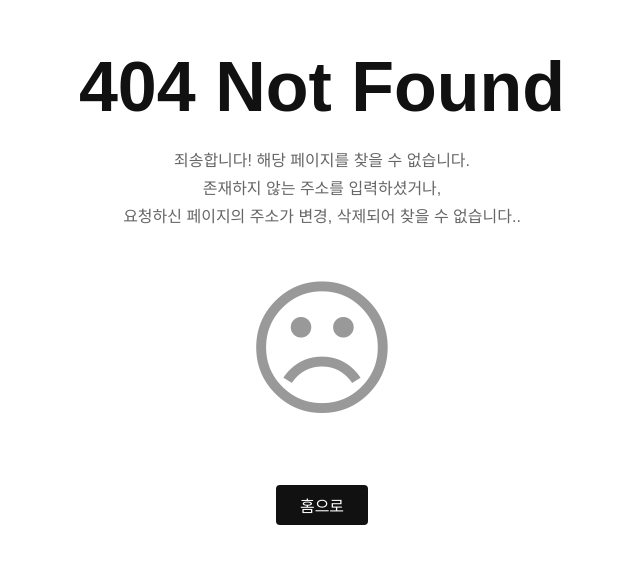
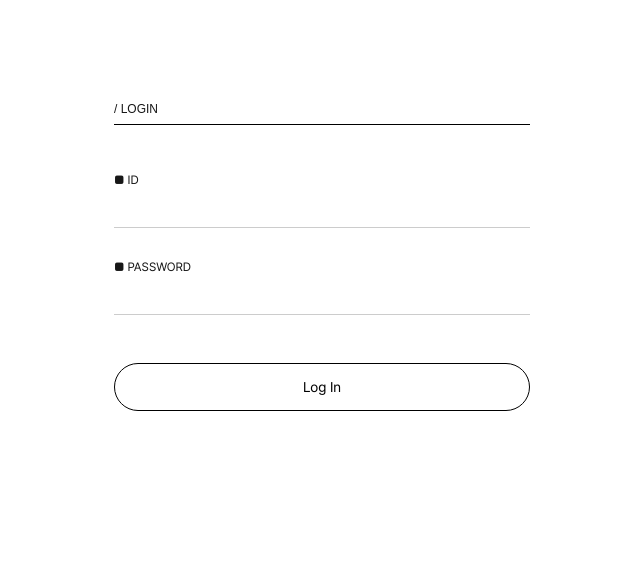
Before and after one commit to prgrms-fe-devcourse/NFE1_2_3_Turtleneck, a Next.js app in the folder client/: page /login in a window 1280 px wide. Before the commit this address had no page. Shown: the part 114-678 px from the top of the page, without its empty margins (318-958 px from the left). Built offline with nearby package versions, Linux system fonts and the light colour scheme.

Commit message:
✨ Feat: 로그인 페이지 구현 #47

```diff
--- /dev/null
+++ b/client/src/app/login/login.module.scss
@@ -0,0 +1,80 @@
+// login.module.scss
+.login_wrap {
+  display: flex;
+  align-items: center;
+  justify-content: center;
+  min-height: calc(100vh - 60px);
+}
+
+.login_box {
+  width: 100%;
+  max-width: 480px;
+  padding: 0 32px;
+}
+
+.login_title {
+  font-size: 12px;
+  font-weight: 400;
+  margin-bottom: 48px;
+  border-bottom: 1px solid #000000;
+  padding-bottom: 8px;
+}
+
+.login_form {
+  display: flex;
+  flex-direction: column;
+  gap: 32px;
+  position: relative;
+}
+
+.input_wrap {
+  display: flex;
+  flex-direction: column;
+  gap: 8px;
+}
+
+.input_label {
+  font-family: 'Pretendard';
+  font-size: 12px;
+  font-weight: 400;
+}
+
+.input_field {
+  width: 100%;
+  border: none;
+  border-bottom: 1px solid #cccccc;
+  padding: 8px 0;
+  font-family: 'Pretendard';
+  font-size: 14px;
+
+  &:focus {
+    outline: none;
+    border-bottom: 1px solid #000000;
+  }
+}
+
+.error_message {
+  color: #ff0000;
+  font-family: 'Pretendard';
+  font-size: 12px;
+  position: absolute;
+  bottom: 80px;
+  left: 0; // 왼쪽 정렬을 위해 추가
+  margin-bottom: -16px; // 비밀번호란과의 간격 조정
+}
+
+.login_button {
+  width: 100%;
+  height: 48px;
+  border: 1px solid #000000;
+  border-radius: 24px;
+  background-color: #ffffff;
+  font-family: 'Pretendard';
+  font-size: 14px;
+  margin-top: 16px; // 상단 여백 증가
+
+  &:hover {
+    background-color: #2ed3b7;
+    border: 1px solid #ffffff;
+  }
+}
--- /dev/null
+++ b/client/src/app/login/page.jsx
@@ -0,0 +1,97 @@
+// login/page.jsx
+'use client';
+import styles from './login.module.scss';
+import { signIn } from 'next-auth/react';
+import { useState } from 'react';
+import { useRouter } from 'next/navigation';
+
+export default function LoginPage() {
+  const router = useRouter();
+  const [formData, setFormData] = useState({
+    id: '',
+    password: '',
+  });
+  const [error, setError] = useState('');
+
+  const handleSubmit = async (e) => {
+    e.preventDefault();
+
+    // 유효성 검사
+    if (!formData.id) {
+      setError('아이디를 입력해주세요');
+      return;
+    }
+    if (!formData.password) {
+      setError('비밀번호를 입력해주세요');
+      return;
+    }
+
+    try {
+      const res = await signIn('credentials', {
+        id: formData.id,
+        password: formData.password,
+        redirect: false,
+      });
+
+      if (res.error) {
+        setError('아이디 또는 비밀번호가 일치하지 않습니다.');
+        return;
+      }
+
+      router.push('/');
+    } catch (error) {
+      setError('로그인 중 오류가 발생했습니다.');
+    }
+  };
+
+  const handleChange = (e) => {
+    const { name, value } = e.target;
+    setFormData((prev) => ({
+      ...prev,
+      [name]: value,
+    }));
+    setError(''); // 입력 시 에러 메시지 초기화
+  };
+
+  return (
+    <div className={styles.login_wrap}>
+      <div className={styles.login_box}>
+        <div className={styles.login_title}>/ LOGIN</div>
+
+        <form className={styles.login_form}>
+          <div className={styles.input_wrap}>
+            <label className={styles.input_label}>■ ID</label>
+            <input
+              name="id"
+              type="text"
+              className={styles.input_field}
+              value={formData.id}
+              onChange={handleChange}
+            />
+          </div>
+
+          <div className={styles.input_wrap}>
+            <label className={styles.input_label}>■ PASSWORD</label>
+            <input
+              name="password"
+              type="password"
+              className={styles.input_field}
+              value={formData.password}
+              onChange={handleChange}
+            />
+          </div>
+
+          {error && <div className={styles.error_message}>{error}</div>}
+
+          <button
+            type="submit"
+            onClick={handleSubmit}
+            className={styles.login_button}
+          >
+            Log In
+          </button>
+        </form>
+      </div>
+    </div>
+  );
+}
```
Also changed, not shown: client/src/app/utils/test.js (deleted).
